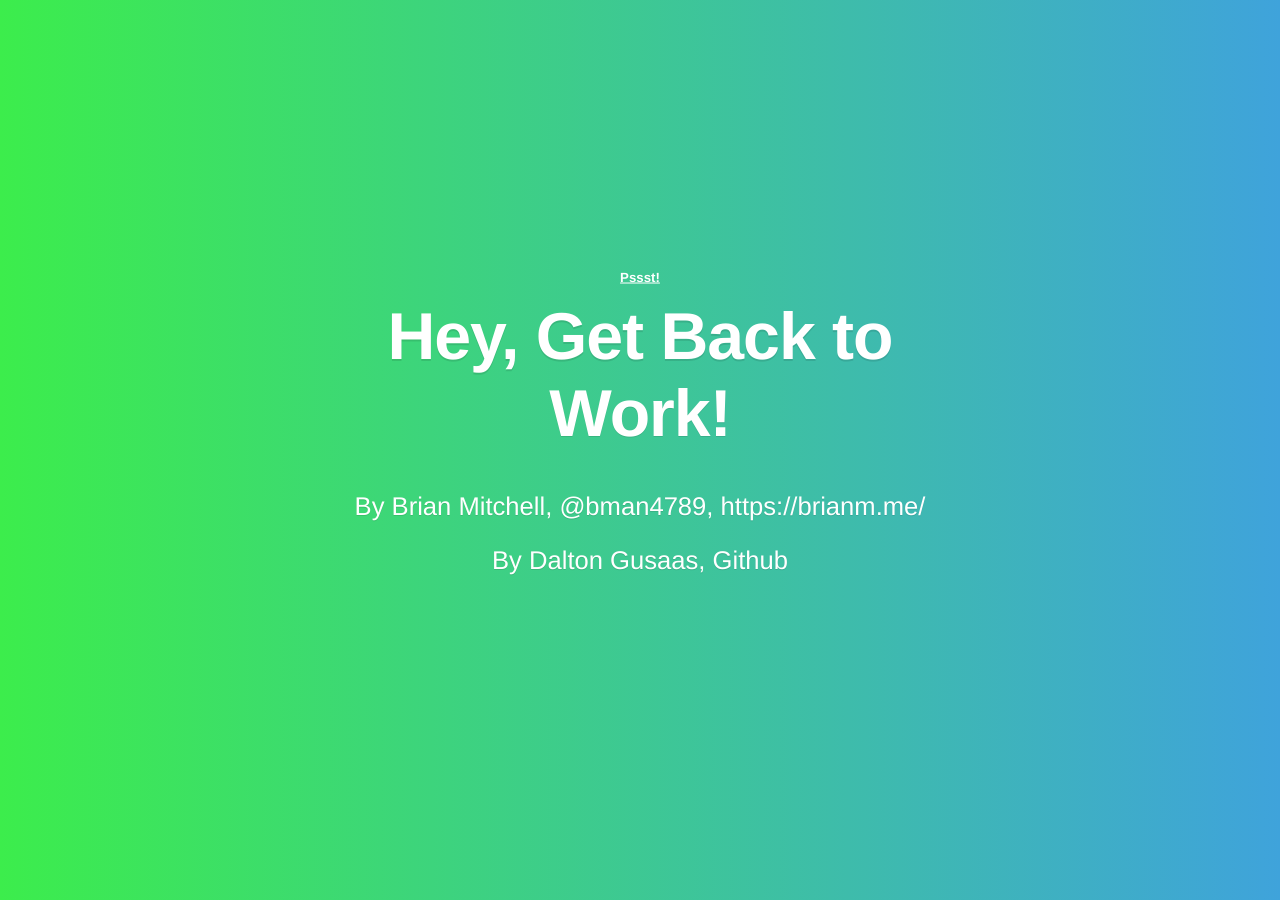
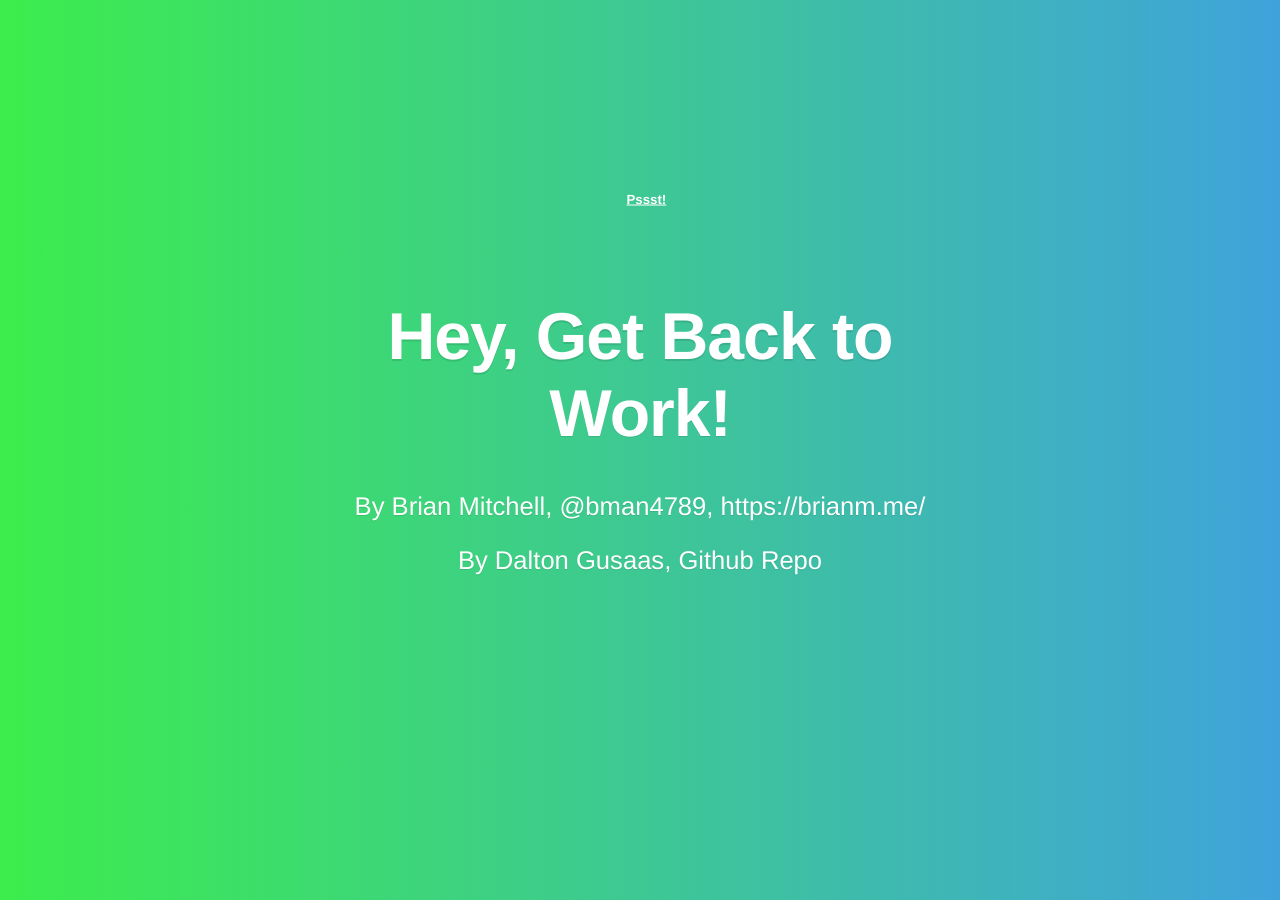
Before and after one commit to BrianMitchL/heygetbacktowork, a Jekyll site: the page built from index.html, in a window 1280 px wide. Built offline with Jekyll 4.4.1, drawn with Linux system fonts in a browser that asks for light colours; nearby versions of some CDN libraries.

Commit message:
Cleaned up CSS

```diff
--- a/assets/styles/style.css
+++ b/assets/styles/style.css
@@ -70,14 +70,13 @@ body {
 
 #pst {
     position: absolute;
-    top: 50%;
-    left: 50%;
-    height: 25%;
-    width: 50%;
-    margin: -15% 0 0 -25%;
-
+    top: 20%;
+    left: 48%;
+    height: 5%;
+    width: 5%;
+    margin-left: auto;
+    margin-right: auto;
 }
 #pst a {
     color: white;
-    text-decoration: underline
 }
--- a/index.html
+++ b/index.html
@@ -6,9 +6,8 @@ layout: default
     <div id="title">
         <h1 class="animated infinite pulse">Hey, Get Back to Work!</h1>
         <p>By Brian Mitchell, <a href="https://twitter.com/bman4789/">@bman4789</a>, <a href="https://brianm.me/" title="brianm.me website">https://brianm.me/</a></p>
-        <p>By Dalton Gusaas, <a href="https://github.com/DjGusaas" title="Github">Github</a></p>
+        <p>By Dalton Gusaas, <a href="https://github.com/bman4789/heygetbacktowork" title="Github Repo">Github Repo</a></p>
     </div>
-    <div id="pst">
-		<h5 class="animated infinite bounce"><a href="/whatever_you_want">Pssst!</a></h5>
-	</div>
+
+	<h5 id="pst" class="animated infinite bounce"><a href="/whatever_you_want">Pssst!</a></h5>
 </div>
--- a/whatever_you_want/index.html
+++ b/whatever_you_want/index.html
@@ -1,11 +1,9 @@
 ---
 layout: default
 ---
-<div class="gradient">
+
+<div class="gradient center-text">
     <div id="title">
         <h1 class="animated infinite bounce">Hey, Get Back to Work!</h1>
-        <p>By Dalton Gusaas</p>
     </div>
-    <script type="text/javascript" src="//code.jquery.com/jquery-1.11.3.min.js"></script>
-    <script type="text/javascript" src="assets/scripts/gradient.js"></script>
 </div>
```
